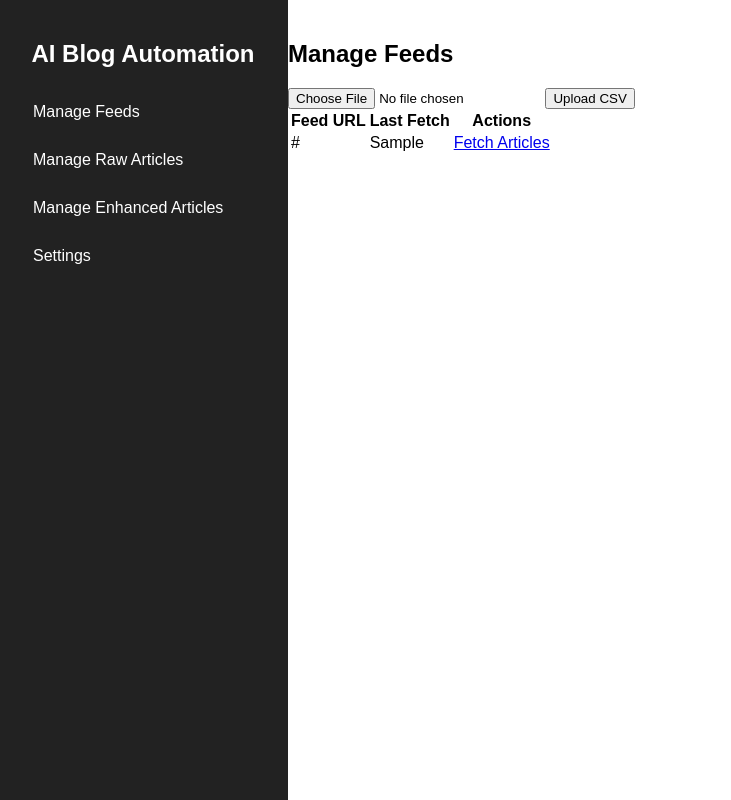
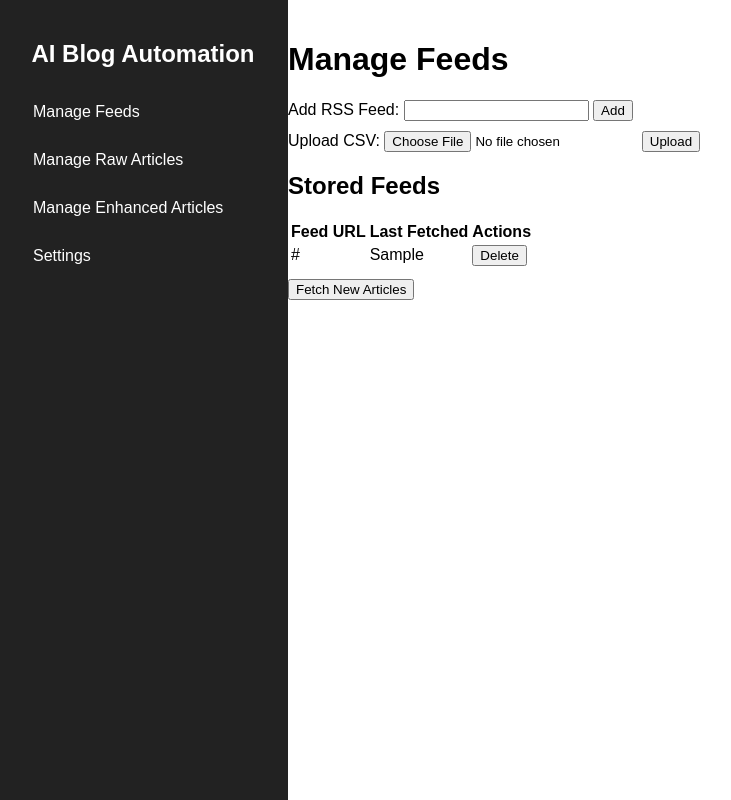
Before and after one commit to Arch99up/ai-blog-automation, a Flask app: page /feeds in a window 1280 px wide. Shown: the whole page, without its empty margins (2-733 px from the left). Run offline with Flask 3, Linux system fonts and the light colour scheme; tables that the repository leaves empty hold one stand-in row (values such as "Sample post").

Commit message:
Update feeds.html

```diff
--- a/templates/feeds.html
+++ b/templates/feeds.html
@@ -1,27 +1,45 @@
 <!-- Feeds Page -->
 {% extends "base.html" %}
+
 {% block content %}
-<h2>Manage Feeds</h2>
-<form action="/upload_rss" method="POST" enctype="multipart/form-data">
-    <input type="file" name="rss_file" accept=".csv">
-    <button type="submit" class="btn btn-primary">Upload CSV</button>
+<h1>Manage Feeds</h1>
+
+<div class="form-container">
+    <form action="/add_feed" method="POST">
+        <label for="rss_url">Add RSS Feed:</label>
+        <input type="text" id="rss_url" name="rss_url" required>
+        <button type="submit">Add</button>
     </form>
-<table class="table mt-3">
-    <thead>
+
+    <form action="/upload_rss" method="POST" enctype="multipart/form-data" style="margin-top: 10px;">
+        <label for="file">Upload CSV:</label>
+        <input type="file" id="file" name="file" accept=".csv" required>
+        <button type="submit">Upload</button>
+    </form>
+</div>
+
+<h2>Stored Feeds</h2>
+<table>
     <tr>
         <th>Feed URL</th>
-            <th>Last Fetch</th>
+        <th>Last Fetched</th>
         <th>Actions</th>
     </tr>
-    </thead>
-    <tbody>
     {% for feed in feeds %}
     <tr>
         <td>{{ feed[1] }}</td>
-            <td>{{ feed[2] }}</td>
-            <td><a href="/fetch_articles/{{ feed[0] }}" class="btn btn-sm btn-success">Fetch Articles</a></td>
+        <td>{{ feed[2] if feed[2] else 'Never' }}</td>
+        <td>
+            <form action="/delete_feed" method="POST" style="display:inline;">
+                <input type="hidden" name="feed_url" value="{{ feed[1] }}">
+                <button type="submit">Delete</button>
+            </form>
+        </td>
     </tr>
     {% endfor %}
-    </tbody>
 </table>
+
+<form action="/fetch_articles" method="POST">
+    <button type="submit" style="margin-top: 10px;">Fetch New Articles</button>
+</form>
 {% endblock %}
```
Lines whose indentation alone changed are shown as unchanged.
